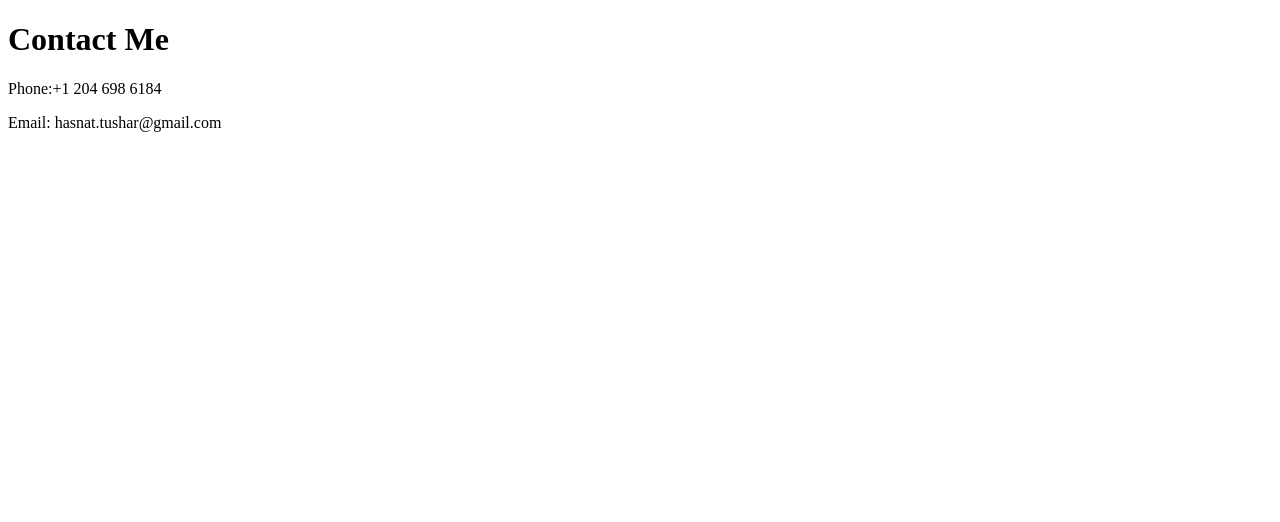
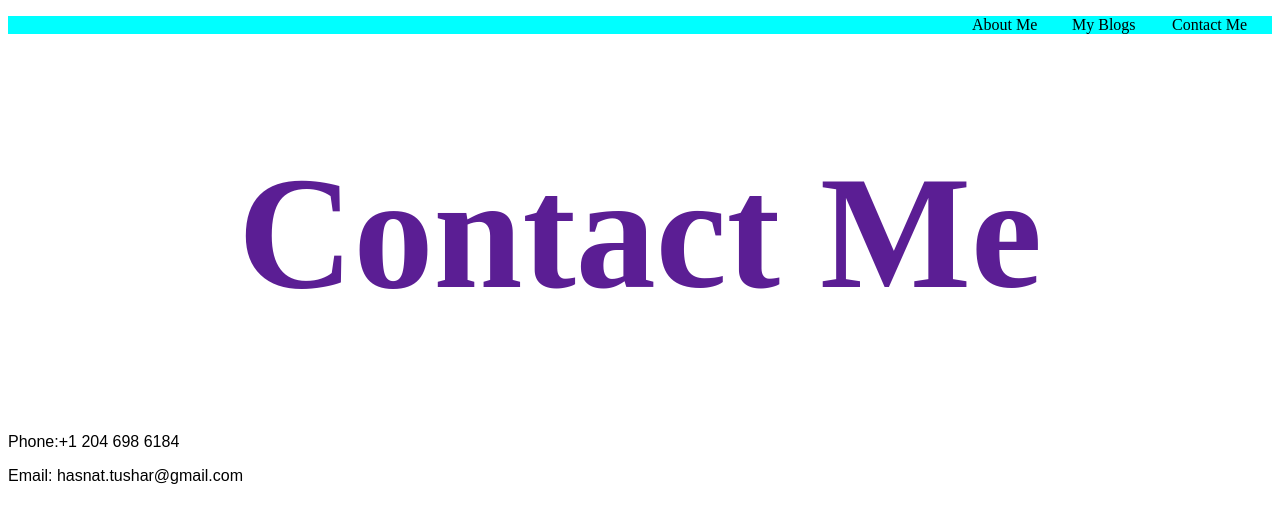
Before and after one commit to deXTER4452/abu-hasnat, a plain HTML site: page contact.html in a window 1280 px wide. Drawn offline with Linux system fonts and the light colour scheme.

Commit message:
add stylesheet to contact

```diff
--- a/contact.html
+++ b/contact.html
@@ -5,9 +5,19 @@
   <meta http-equiv="X-UA-Compatible" content="IE=edge">
   <meta name="viewport" content="width=device-width, initial-scale=1.0">
   <title>Contact Us</title>
+  <link rel="stylesheet" href="css/styles.css">
 </head>
 <body>
   <div>
+    <div>
+      <nav>
+        <ul class="upper-nav">
+          <li><a href="about.html"></a>About Me</li>
+          <li><a href="blog.html"></a>My Blogs</li>
+          <li><a href="contact.html"></a>Contact Me</li>
+        </ul>
+      </nav>
+    </div>
     <div>
       <h1>Contact Me</h1>
     </div>
```
Also changed, not shown: about.html (+1 -2 lines).
